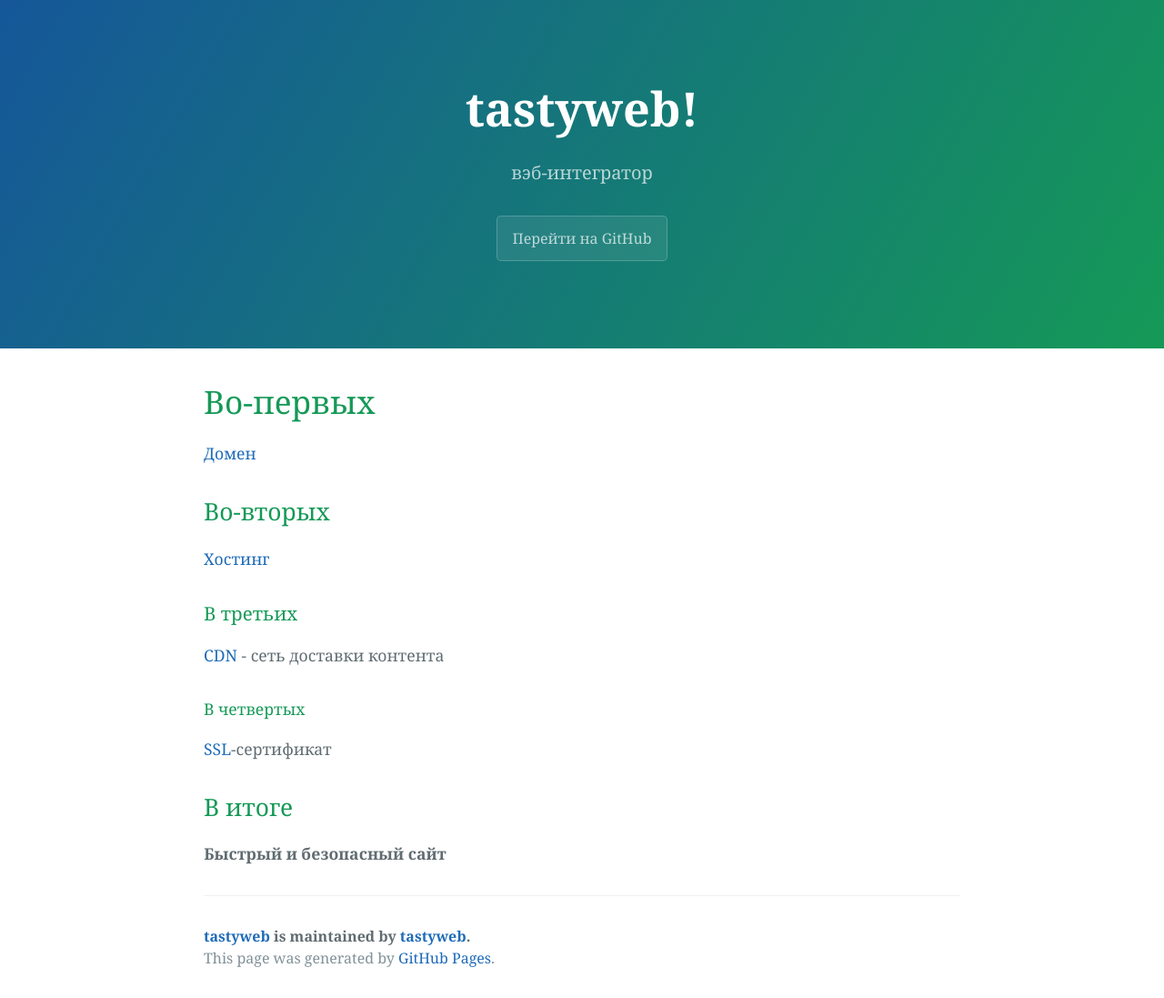
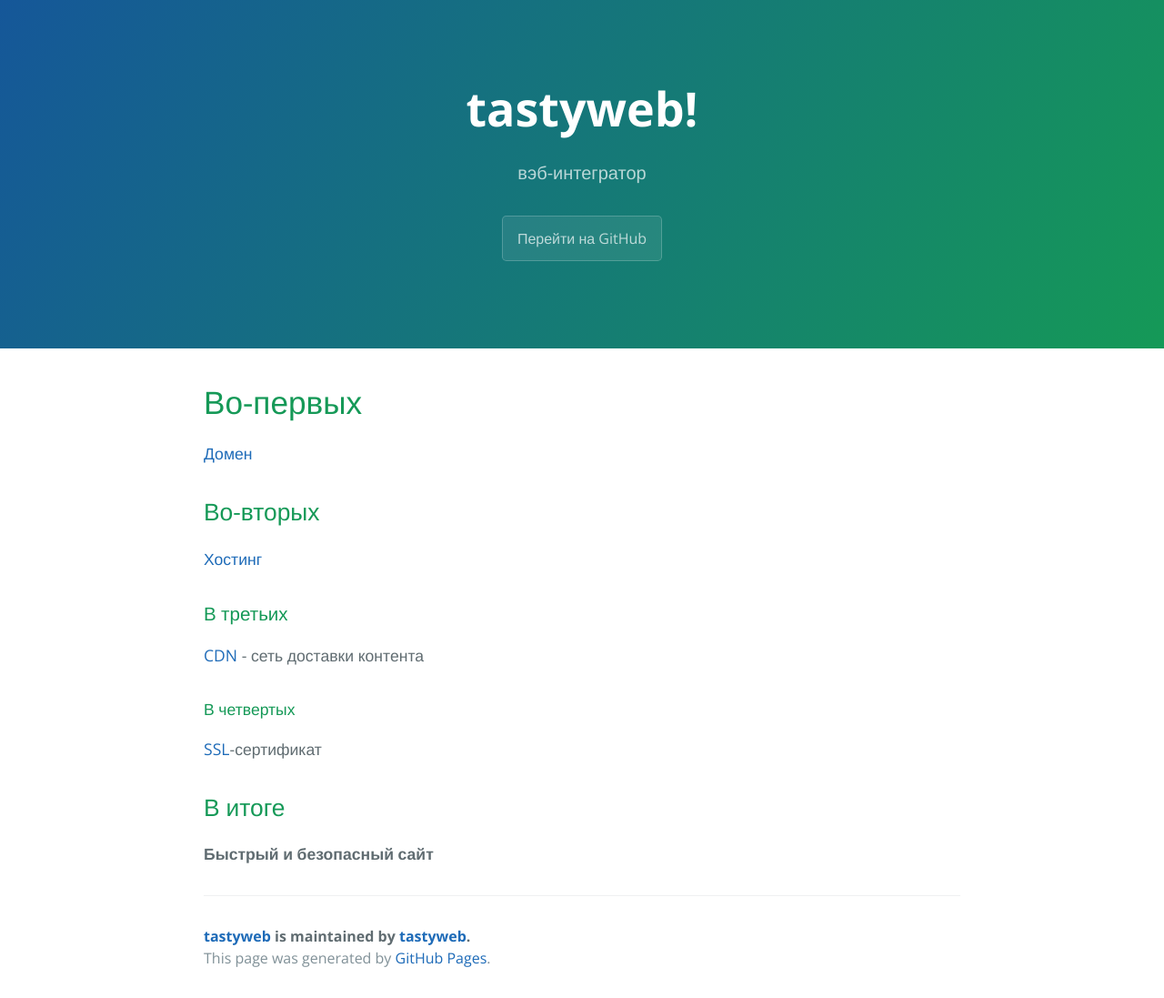
Before and after one commit to tastyweb/tastyweb, a Jekyll site: the page built from README.md, in a window 1280 px wide. Shown: the whole page at 91% size. Built offline with Jekyll 4.4.1, drawn with Linux system fonts in a browser that asks for light colours; our own code applies the rules of GitHub Pages for plain Markdown files.

Commit message:
Update jekyll-theme-cayman.scss

```diff
--- a/_sass/jekyll-theme-cayman.scss
+++ b/_sass/jekyll-theme-cayman.scss
@@ -27,7 +27,7 @@
 body {
   padding: 0;
   margin: 0;
-  font-family: Georgia;
+  font-family: "Open Sans", "Helvetica Neue", Helvetica, Arial, sans-serif;
   font-size: 16px;
   line-height: 1.5;
   color: $body-text-color;
```
